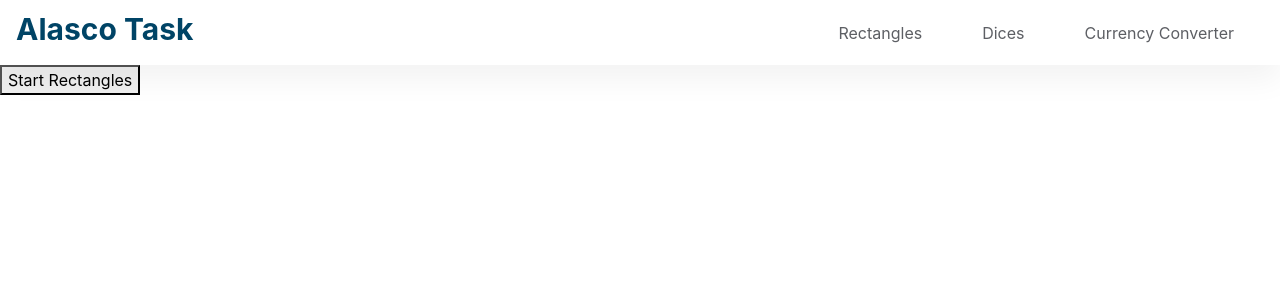
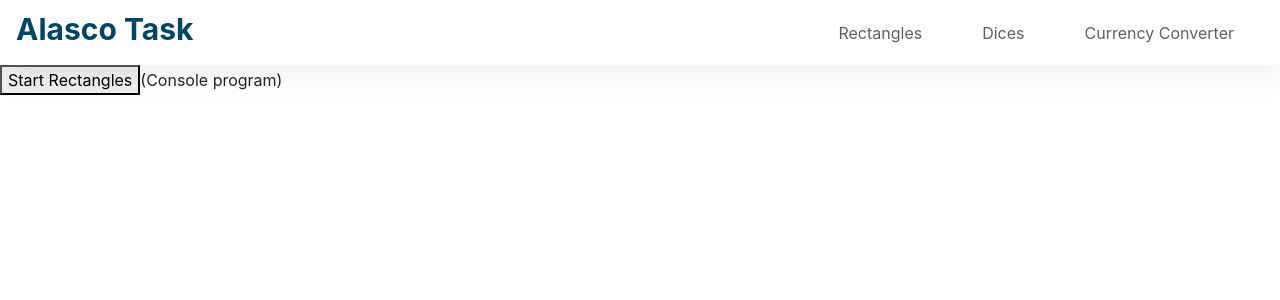
Before and after one commit to ZulianTiger/alasco-task, a React (Create React App) app: page / in a window 1280 px wide. Shown: the top 300 px of the page. Built offline with nearby package versions, Linux system fonts and the light colour scheme.

Commit message:
Added some more comments

```diff
--- a/src/Containers/Dices.js
+++ b/src/Containers/Dices.js
@@ -63,6 +63,7 @@ export default class Dices extends Component {
                 }}>
                     Start Dice Game
             </button>
+            (Console program)
             </div>
         )
     }
--- a/src/Containers/Rectangles.js
+++ b/src/Containers/Rectangles.js
@@ -143,6 +143,7 @@ export default class Rectangles extends Component {
                 }}>
                     Start Rectangles
             </button>
+            (Console program)
             </div>
         )
     }
```
